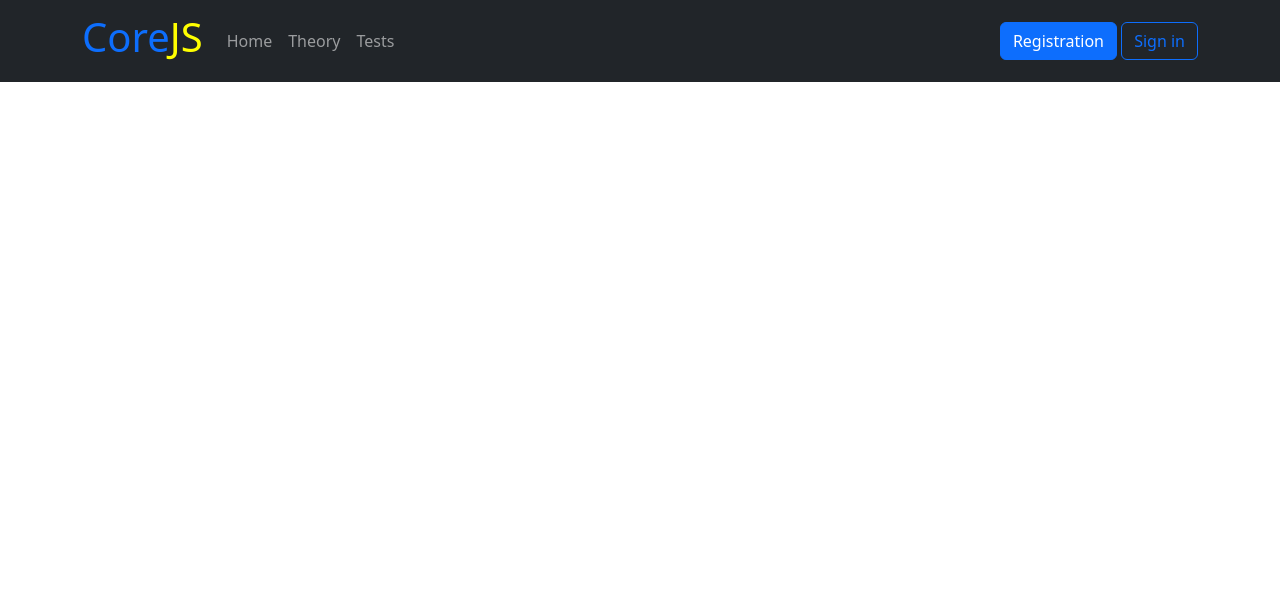
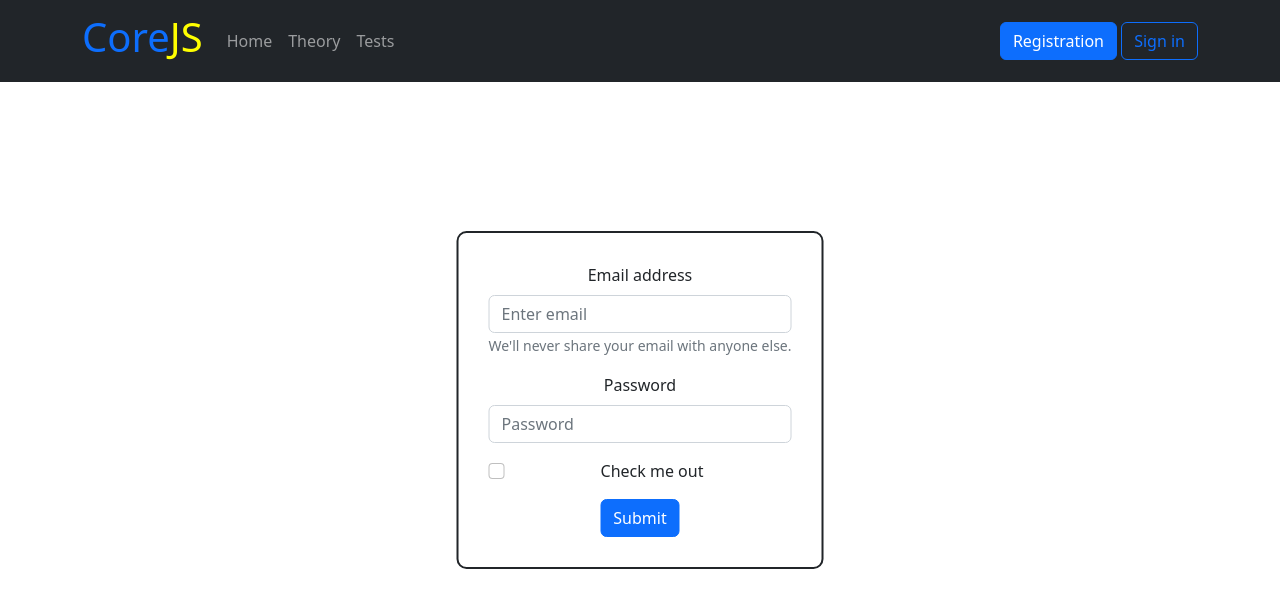
Before and after one commit to Pixel-King/CoreJS, a React (Create React App) app in the folder corejs-dev/: page /SignIn in a window 1280 px wide. Shown: the top 608 px of the page. Built offline with nearby package versions, Linux system fonts and the light colour scheme.

Commit message:
feat: create registraition and Signin pages

```diff
--- a/corejs-dev/src/App.tsx
+++ b/corejs-dev/src/App.tsx
@@ -5,6 +5,8 @@ import TheoryPage from './components/Theory/TheoryPage';
 import { Routes, Route, Link} from "react-router-dom";
 import { Navbar, Nav, Container, Button } from 'react-bootstrap'
 import TestPage from './components/Tests/testPage';
+import Regestraition from './components/regestraition/Regestraition';
+import SignInForm from './components/SignInForm/SignInForm';
 
 
 function App () {
@@ -22,8 +24,9 @@ function App () {
               <Link to="/tests" className='nav-link'>Tests</Link>
           </Nav>
           <div className='account-buttons'>
-            <Button variant="primary">Registration</Button>{' '}
-            <Button variant="outline-primary">Sign in</Button>
+            <Link to="/registraition"><Button variant="primary">Registration</Button></Link>
+            {' '}
+            <Link to="/SignIn"><Button variant="outline-primary">Sign in</Button></Link>
           </div>
         </Container>
       </Navbar>
@@ -33,6 +36,8 @@ function App () {
         <Route path="/" element={<Home/>} />
         <Route path="theory" element={<TheoryPage />} />
         <Route path="tests" element={<TestPage />} />
+        <Route path='registraition' element={<Regestraition/>}/>
+        <Route path='SignIn' element={<SignInForm/>}/>
       </Routes>
     </main>
   </div>
--- /dev/null
+++ b/corejs-dev/src/components/SignInForm/SignInForm.tsx
@@ -0,0 +1,29 @@
+import * as React from "react";
+import Button from 'react-bootstrap/Button';
+import Form from 'react-bootstrap/Form';
+
+const SignInForm:React.FC = () =>{
+    return (
+        <Form className="registraition-wrap">
+        <Form.Group className="mb-3" controlId="formBasicEmail">
+          <Form.Label>Email address</Form.Label>
+          <Form.Control type="email" placeholder="Enter email" />
+          <Form.Text className="text-muted">
+            We'll never share your email with anyone else.
+          </Form.Text>
+        </Form.Group>
+
+        <Form.Group className="mb-3" controlId="formBasicPassword">
+          <Form.Label>Password</Form.Label>
+          <Form.Control type="password" placeholder="Password" />
+        </Form.Group>
+        <Form.Group className="mb-3" controlId="formBasicCheckbox">
+          <Form.Check type="checkbox" label="Check me out" />
+        </Form.Group>
+        <Button variant="primary" type="submit">
+          Submit
+        </Button>
+      </Form>
+    );
+}
+export default SignInForm;
--- /dev/null
+++ b/corejs-dev/src/components/regestraition/Regestraition.tsx
@@ -0,0 +1,16 @@
+import React, { useState } from 'react';
+import { Button, Col, Form, InputGroup, Row } from 'react-bootstrap';
+import "./registration.css"
+
+const Regestraition: React.FC = () =>{
+
+    return (
+    <form className="registraition-wrap">
+        <input type="text" />
+        <input type="text" />
+        <input type="password" />
+    </form>
+    );
+}
+
+export default Regestraition;
--- /dev/null
+++ b/corejs-dev/src/components/regestraition/registration.css
@@ -0,0 +1,9 @@
+.registraition-wrap{
+    position: absolute;
+    top: 50%;
+    left: 50%;
+    transform: translate(-50%, -50%);
+    border: 2px solid;
+    padding: 30px;
+    border-radius: 10px;
+}
```
